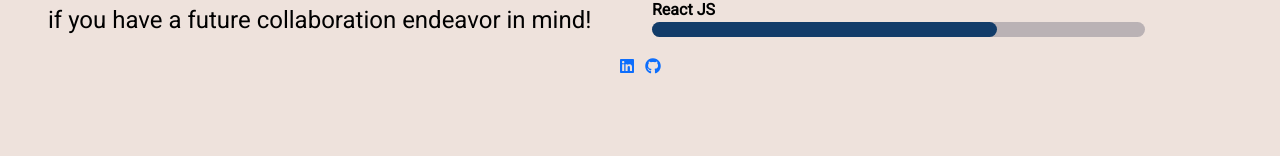
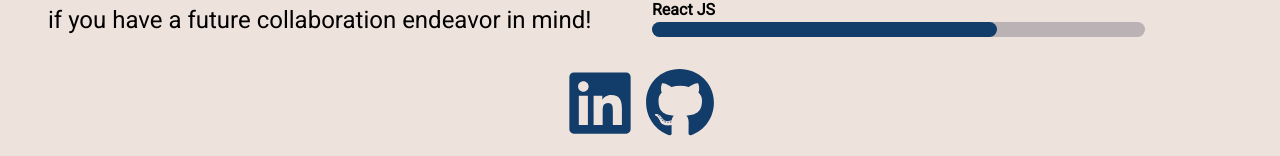
Before and after one commit to richardjhong/portfolio-v2, a React (Create React App) app: page / in a window 1280 px wide. Shown: the part 702-858 px from the top of the page. Before the commit the page ends 800 px from the top, so only its background shows below. Built offline with nearby package versions, Linux system fonts and the light colour scheme.

Commit message:
adding another project to Data, adding styling to Footer and pages and index.css

```diff
--- a/src/Data.js
+++ b/src/Data.js
@@ -1,4 +1,4 @@
-import { SiExpress, SiNodedotjs, SiSequelize, SiJquery, SiHandlebarsdotjs, SiHtml5, SiCss3, SiSpotify, SiJest, SiBootstrap, SiMysql } from "react-icons/si";
+import { SiExpress, SiNodedotjs, SiSequelize, SiJquery, SiHandlebarsdotjs, SiHtml5, SiCss3, SiSpotify, SiJest, SiBootstrap, SiMysql, SiReact, SiStyledcomponents } from "react-icons/si";
 import { GrCli } from "react-icons/gr";
 import { FaGithub, FaLinkedin } from "react-icons/fa";
 
@@ -79,8 +79,38 @@ export const projects = [
     ]
   },
   {
+    image: "./assets/images/react_portfolio.png",
+    alt: "React Image",
+    heading: "React Portfolio",
+    github: "https://github.com/richardjhong/portfolio-v2",
+    deployed_site: null,
+    description: "This app (the very one that is being viewed now!) showcases use of React and its robust dependencies to create an online interactive portfolio.",
+    devicons: [
+      {
+        icon: SiReact,
+        tooltipMessage: "React"
+      },
+      {
+        icon: SiStyledcomponents,
+        tooltipMessage: "styled-components"
+      },
+      {
+        icon: SiBootstrap,
+        tooltipMessage: "Bootstrap"
+      },
+      {
+        icon: SiHtml5,
+        tooltipMessage: "HTML5"
+      },
+      {
+        icon: SiCss3,
+        tooltipMessage: "CSS3"
+      },
+    ]
+  },
+  {
     image: "./assets/images/forum.png",
-    alt: "Refactor Forum BlogImage",
+    alt: "Refactor Forum Blog Image",
     heading: "Refactor Forum Blog",
     github: "https://github.com/richardjhong/refactor-forum-blog",
     deployed_site: "https://refactor-forums.herokuapp.com/login",
--- a/src/components/Footer.js
+++ b/src/components/Footer.js
@@ -41,10 +41,9 @@ export default function Footer() {
 
   window.addEventListener('scroll', toggleVisible);
 
-
   return (
     <footer>
-    <div className="row">
+    <div className="row" style={{ marginTop: 10}}>
       <List>
         {
           socialLinks.map((item)=>{
@@ -52,7 +51,7 @@ export default function Footer() {
             return(
               <li key={item.key}>
                 <a href={item.url}>
-                  <Icon style={{ margin: 5}}/>
+                  <Icon size={70} style={{ margin: 5, color: "#123C69"}}/>
                 </a>
               </li>
             )
--- a/src/components/pages/Contact.js
+++ b/src/components/pages/Contact.js
@@ -1,5 +1,6 @@
 import React, { useState } from 'react';
 import { validateEmail } from '../../utils/helpers';
+import { GrInbox } from "react-icons/gr";
 
 export default function Contact() {
   const [email, setEmail] = useState('')
@@ -56,7 +57,8 @@ export default function Contact() {
   };
 
   return (
-    <>
+    <div className="background-alt" id="contact">
+      <h2 className="heading"><GrInbox /> Contact</h2>
       <form id="contact-form">
         <div className="form-group" onMouseOver={handleMouseOver} onMouseLeave={handleMouseLeave}>
             <label htmlFor="name">Name</label>
@@ -98,6 +100,6 @@ export default function Contact() {
           <p className="error-text">{errorMessage}</p>
         </div>
       )}
-    </>
+    </div>
   );
 }
--- a/src/components/pages/Resume.js
+++ b/src/components/pages/Resume.js
@@ -1,6 +1,7 @@
 import React, { useState } from 'react';
 import resumePDF from '../../assets/resume.pdf'
 import { Document, Page } from 'react-pdf/dist/esm/entry.webpack';
+import { CgFileDocument } from "react-icons/cg";
 
 export default function Resume() {
   const [numPages, setNumPages] = useState(null);
@@ -11,7 +12,8 @@ export default function Resume() {
   }
 
   return (
-    <div>
+    <div className="background-alt" id="resume">
+      <h2 className="heading"><CgFileDocument /> Resume</h2>
       <a href={resumePDF} download>
         <button>
           Download CV
--- a/src/index.css
+++ b/src/index.css
@@ -39,12 +39,15 @@ body {
   height: 15px;
   border-radius: 34px;
 }
+
 /*                        PROJECTS                */
+
 #projects {
   padding: 50px 15px;
   border-bottom: 1px solid #dcd9d9;
   text-align: center
 }
+
 #projects h2 {
   color: #374054;
   margin-bottom: 50px
@@ -94,7 +97,33 @@ body {
 
 .project-skill-container {
   margin: 0 0 15px 0;
+}
 
+/*                        RESUME                */
+
+#resume {
+  padding: 50px 15px;
+  border-bottom: 1px solid #dcd9d9;
+  text-align: center
+}
+
+#resume h2 {
+  color: #374054;
+  margin-bottom: 50px
+}
+
+/*                        CONTACT                */
+
+#contact {
+  padding: 50px 15px;
+  border-bottom: 1px solid #dcd9d9;
+
+}
+
+#contact h2 {
+  color: #374054;
+  margin-bottom: 50px ;
+  text-align: center;
 }
 
 @media (min-width: 300px) and (max-width: 575px) {
```
Also changed, not shown: public/assets/images/react_portfolio.png (added).
